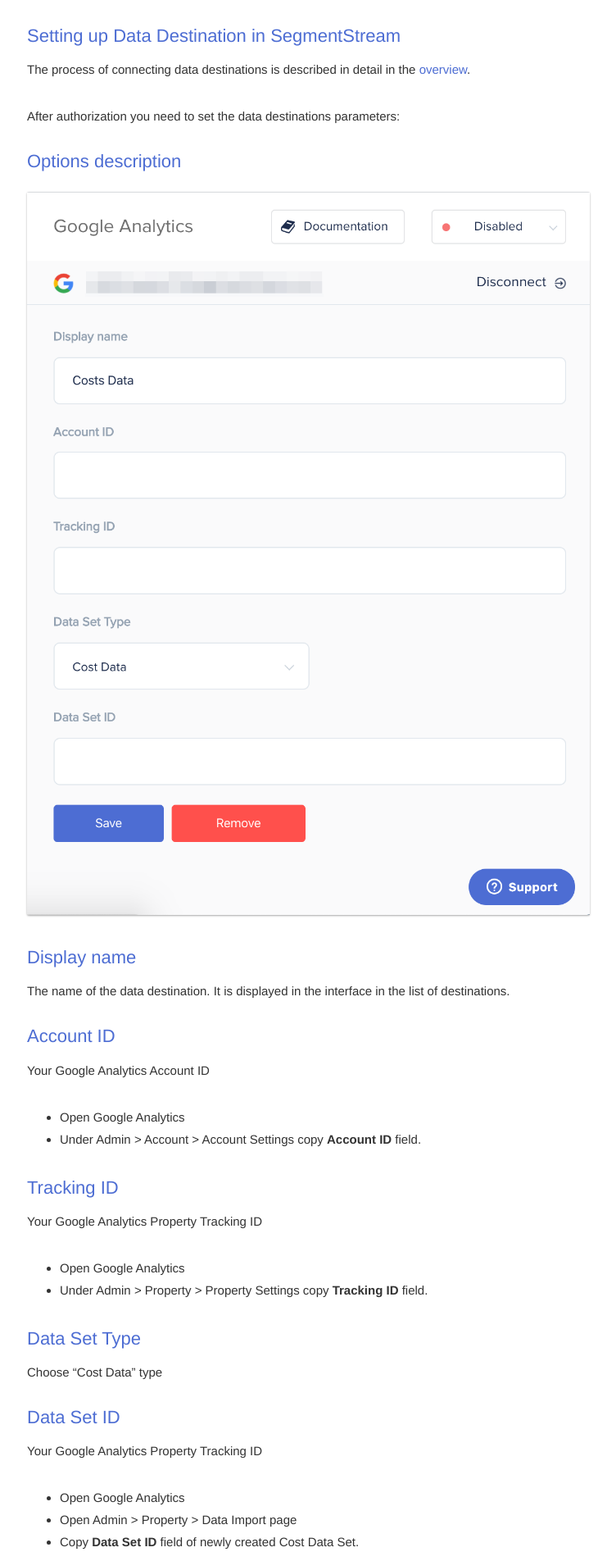
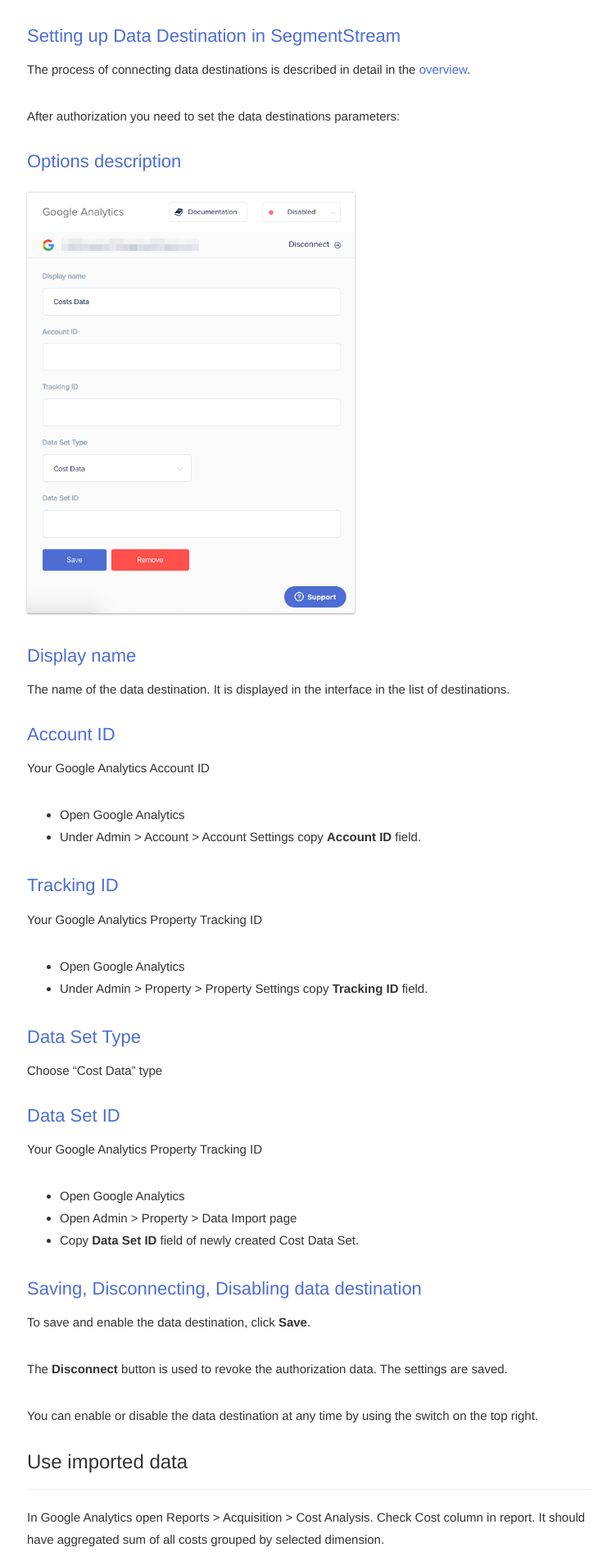
Before and after one commit to segmentstream-com/segmentstream-com.github.io, a Jekyll site: the page built from _docs/datadestinations/google-analytics.md, in a window 1280 px wide. Shown: the part 1616-3520 px from the top of the page at 82% size, without its empty margins (262-1014 px from the left). Built offline with Jekyll 4.4.1, drawn with Linux system fonts in a browser that asks for light colours; nearby versions of some CDN libraries.

Commit message:
Render GA data destination image in smaller size

```diff
--- a/_docs/datadestinations/google-analytics.md
+++ b/_docs/datadestinations/google-analytics.md
@@ -70,7 +70,7 @@
 
 
 #### <a name="options-description"></a>Options description
-![](/img/datadestination.ga.1.png)
+<img src="/img/datadestination.ga.1.png" style="width: 400px">
 
 #### <a name="display-name"></a>Display name
 The name of the data destination. It is displayed in the interface in the list of destinations.
```
